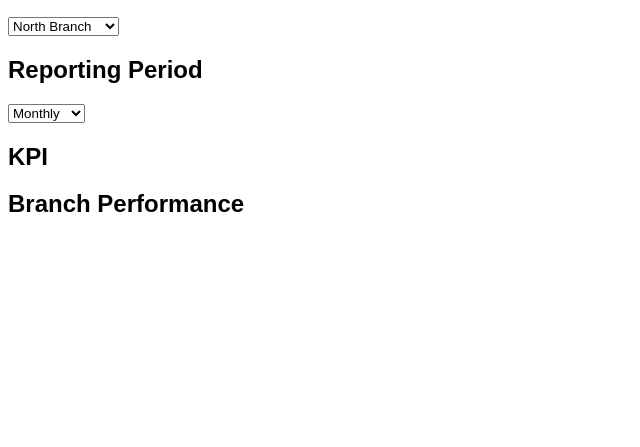
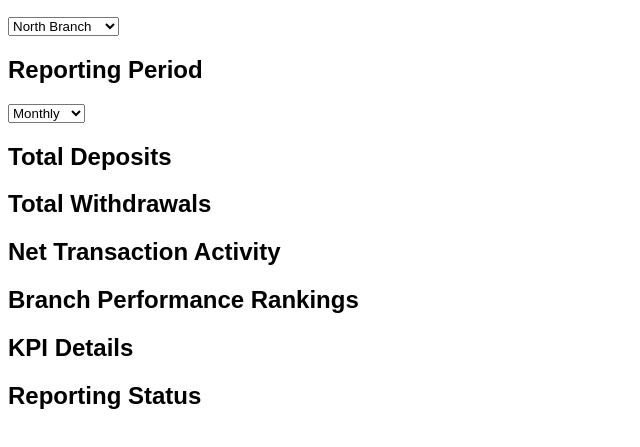
Before and after one commit to richschumann/bank-transaction-analysis, a plain HTML site: page index.html in a window 1280 px wide. Shown: the part 111-558 px from the top of the page, without its empty margins (0-640 px from the left). Drawn offline with Linux system fonts and the light colour scheme.

Commit message:
Build BankTrends dashboard HTML structure

```diff
--- a/index.html
+++ b/index.html
@@ -26,10 +26,36 @@
       <option value="quarterly">Quarterly</option>
     </select>
   </section>
+
   <section>
-    <h2>KPI</h2>
+    <h2>Total Deposits</h2>
+    <p id="total-deposits"></p>
   </section>
-    <h2>Branch Performance</h2>
-  <section
+
+  <section>
+    <h2>Total Withdrawals</h2>
+    <p id="total-withdrawals"></p>
+  </section>
+
+  <section>
+    <h2>Net Transaction Activity</h2>
+    <p id="net-transaction-activity"></p>
+  </section>
+
+  <section>
+    <h2>Branch Performance Rankings</h2>
+    <ul id="branch-rankings"></ul>
+  </section>
+
+  <section>
+    <h2>KPI Details</h2>
+    <p id="kpi-details"></p>
+  </section>
+
+  <section>
+    <h2>Reporting Status</h2>
+    <p id="report-message"></p>
+  </section>
+
   </body>
 </html>
```
